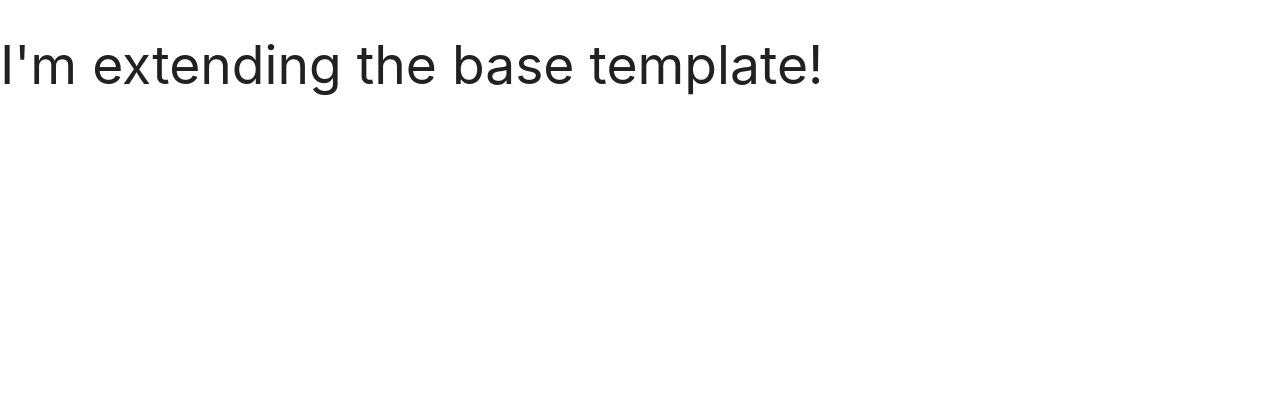
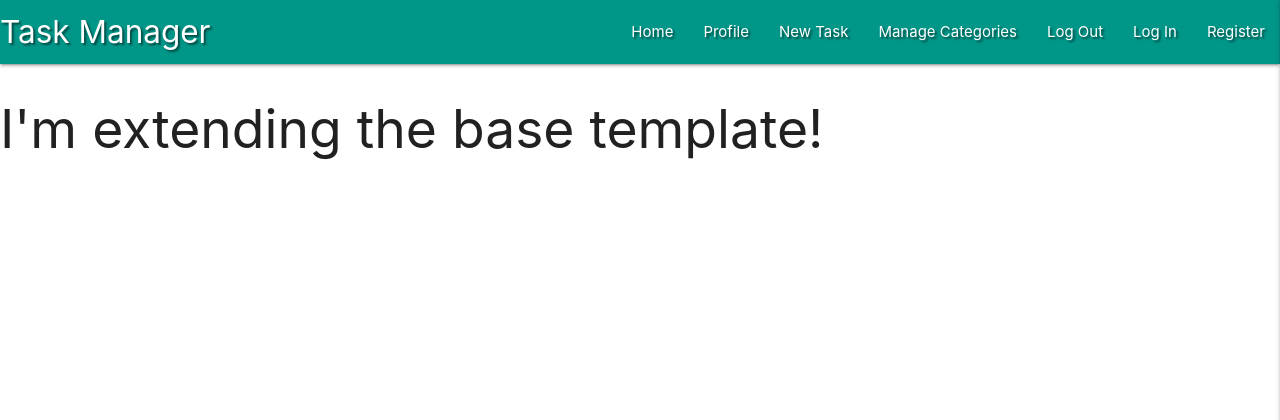
Before and after one commit to Jesson96/Database-practise, a Flask app: page / in a window 1280 px wide. Shown: the top 420 px of the page. Run offline with Flask 2, Linux system fonts and the light colour scheme; data that the repository does not hold is empty; some libraries are stand-ins or nearby versions.

Commit message:
add materialise navbar and side nav

```diff
--- a/static/css/style.css
+++ b/static/css/style.css
@@ -0,0 +1,3 @@
+.text-shadow {
+    text-shadow: 2px 2px 2px rgba(0, 0, 0, 0.5);
+}
--- a/static/js/script.js
+++ b/static/js/script.js
@@ -0,0 +1,3 @@
+$(document).ready(function(){
+    $('.sidenav').sidenav({edge: "right"});
+  });
--- a/templates/base.html
+++ b/templates/base.html
@@ -12,7 +12,34 @@
     <title>Task Manager</title>
 </head>
 <body>
-
+<header>
+    <!--top nabvar-->
+    <nav class="nav-extended text-shadow teal">
+        <div class="nav-wrapper">
+          <a href="{{ url_for('get_tasks') }}" class="brand-logo">Task Manager</a>
+          <a href="#" data-target="mobile-demo" class="sidenav-trigger right"><i class="fa fa-bars"></i></a>
+          <ul class="right hide-on-med-and-down">
+            <li><a href="#">Home</a></li>
+            <li><a href="#">Profile</a></li>
+            <li><a href="#">New Task</a></li>
+            <li><a href="#">Manage Categories</a></li>
+            <li><a href="#">Log Out</a></li>
+            <li><a href="#">Log In</a></li>
+            <li><a href="#">Register</a></li>
+          </ul>
+        </div>
+      </nav>
+    <!--mobile side navbar-->
+      <ul class="sidenav" id="mobile-demo">
+        <li><h4 class="centre-align light-blue-text text-darken-4"></h4><a href="#">Task Manager</a></li>
+        <li><a href="{{ url_for('get_tasks') }}">Profile</a></li>
+        <li><a href="{{ url_for('get_tasks') }}">New Task</a></li>
+        <li><a href="{{ url_for('get_tasks') }}">Manage Categories</a></li>
+        <li><a href="{{ url_for('get_tasks') }}">Log Out</a></li>
+        <li><a href="{{ url_for('get_tasks') }}">Log In</a></li>
+        <li><a href="{{ url_for('get_tasks') }}">Register</a></li>
+      </ul>
+</header>
     {% block content %}
     {% endblock %}
 
```
